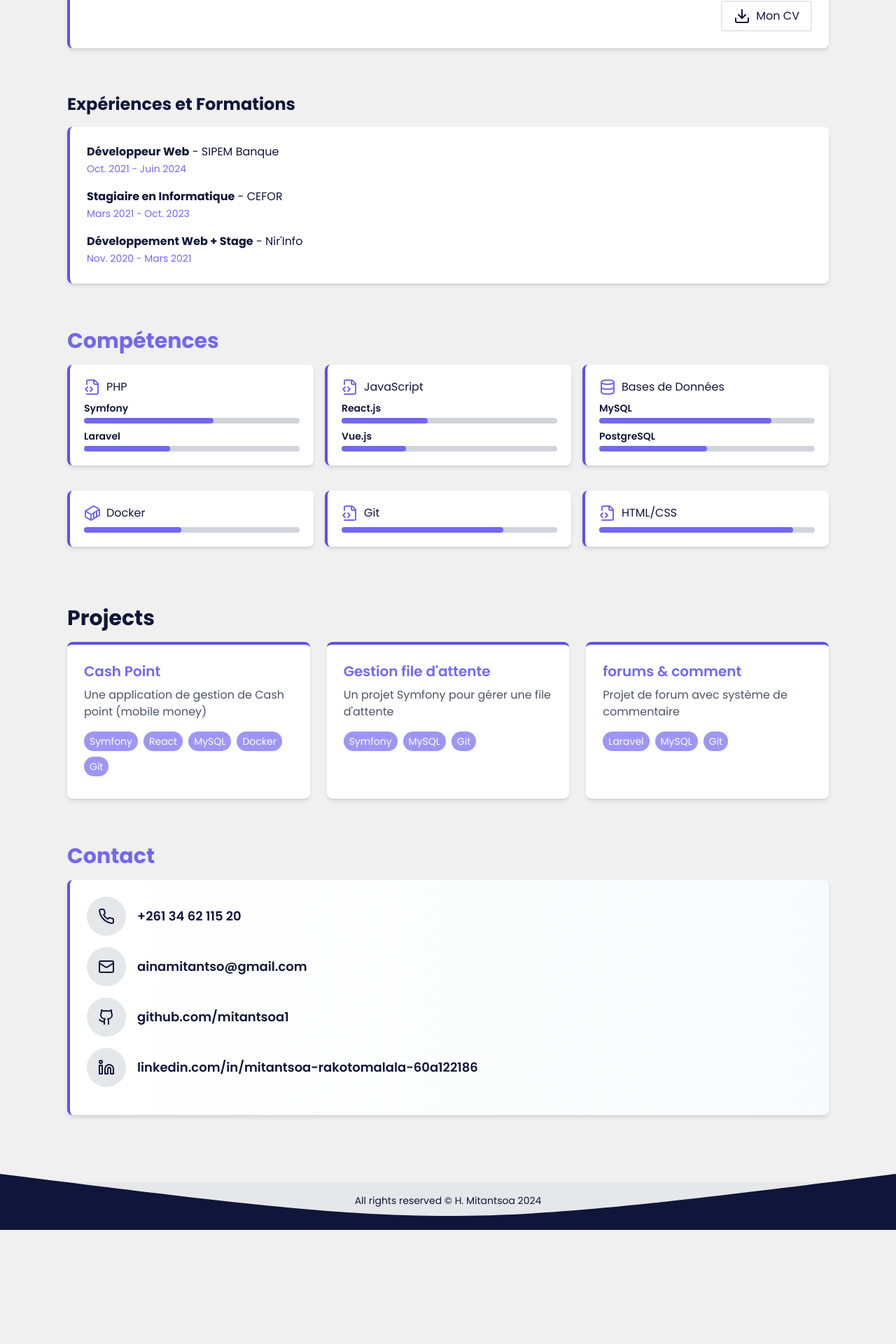
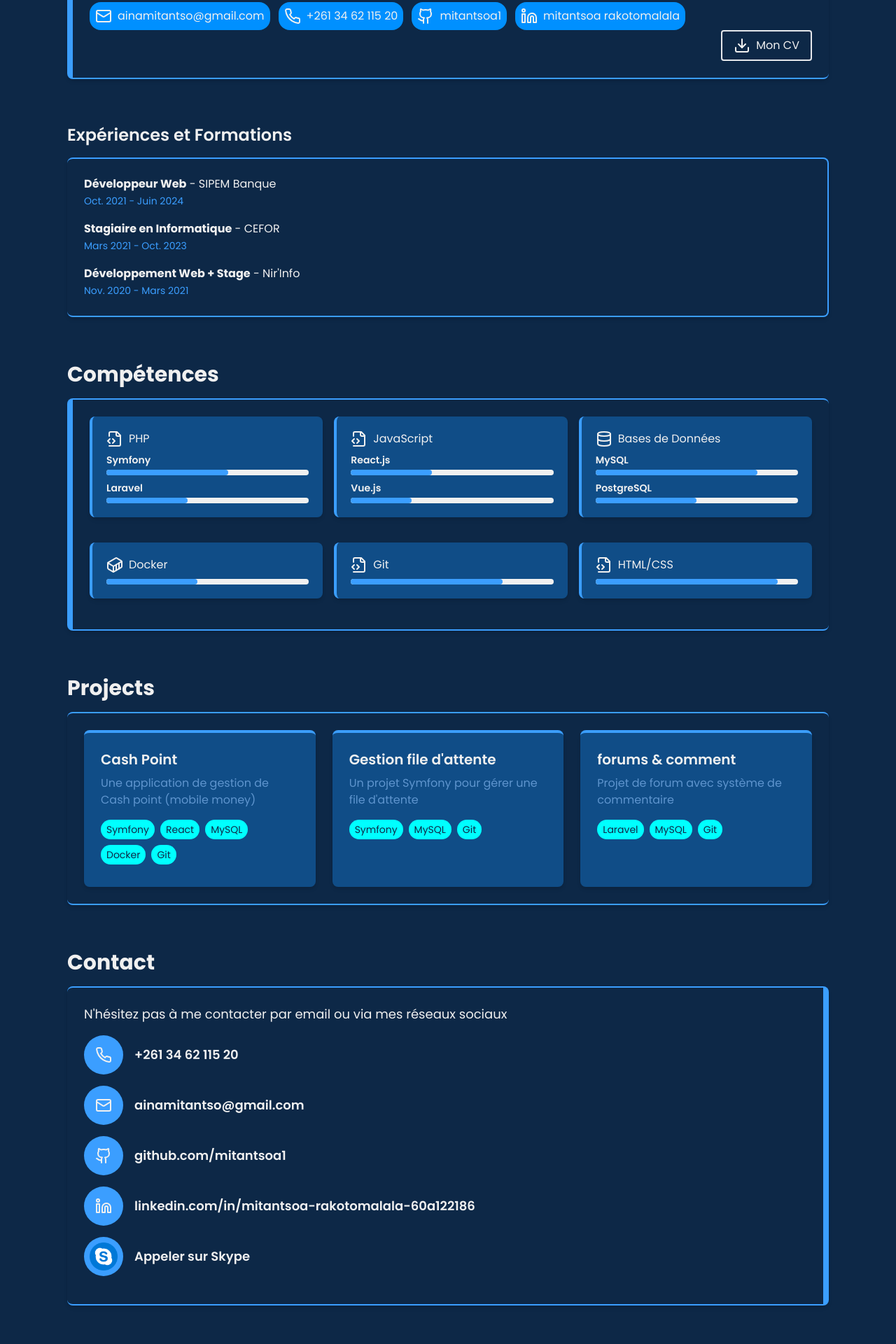
Before and after one commit to mitantsoa1/portfolio, a React (Vite) app: page / in a window 1280 px wide. Shown: the part 299-2219 px from the top of the page at 70% size. Before the commit the page ends 2056 px from the top, so only its background shows below. Built offline with nearby package versions, Linux system fonts and the light colour scheme.

Commit message:
refonte design

```diff
--- a/src/components/About.jsx
+++ b/src/components/About.jsx
@@ -1,11 +1,12 @@
 import React from "react";
 import DownloadCVButton from "./DownloadCVButton";
+import Socials from "./Socials";
 
 const About = () => {
   return (
     <section id="profil" className="my-16">
-      <h2 className="mb-4 text-3xl font-bold text-primary">Profil</h2>
-      <div className="p-6 bg-white border-l-4 rounded-lg shadow-md border-secondary">
+      <h2 className="mb-4 text-3xl font-bold text-light">Profil</h2>
+      <div className="p-6 border-l-8 card">
         <p className="mb-4 text-lg">
           Bonjour 👋, Je suis un développeur web junior passionné par la
           technologie et l'innovation. Je suis motivé par l'envie d'apprendre en
@@ -15,33 +16,26 @@ const About = () => {
           (Symfony/Laravel), JavaScript, et les bases de données MySQL et
           PostgreSQL.
         </p>
+        <Socials />
         <DownloadCVButton />
       </div>
 
       {/* Expériences */}
       <section id="experience" className="my-16">
-        <h2 className="mb-4 text-2xl font-bold text-dark">
-          Expériences et Formations
-        </h2>
-        <div className="p-6 bg-white border-l-4 rounded-lg shadow-md border-secondary">
+        <h2 className="mb-4 text-2xl">Expériences et Formations</h2>
+        <div className="p-6 border-r-2 card">
           <ul className="space-y-4">
             <li>
               <strong>Développeur Web</strong> - SIPEM Banque <br />
-              <span className="text-sm text-primary">
-                Oct. 2021 - Juin 2024
-              </span>
+              <span className="text-sm text-border">Oct. 2021 - Juin 2024</span>
             </li>
             <li>
               <strong>Stagiaire en Informatique</strong> - CEFOR <br />
-              <span className="text-sm text-primary">
-                Mars 2021 - Oct. 2023
-              </span>
+              <span className="text-sm text-border">Mars 2021 - Oct. 2023</span>
             </li>
             <li>
               <strong>Développement Web + Stage</strong> - Nir'Info <br />
-              <span className="text-sm text-primary">
-                Nov. 2020 - Mars 2021
-              </span>
+              <span className="text-sm text-border">Nov. 2020 - Mars 2021</span>
             </li>
           </ul>
         </div>
--- a/src/components/Contact.jsx
+++ b/src/components/Contact.jsx
@@ -1,11 +1,15 @@
 import React from "react";
 import { Mail, Phone, Github, Linkedin } from "lucide-react";
+import Skype from "/images/skype.png";
 
 const Contact = () => {
   return (
     <section id="contact" className="my-16">
-      <h3 className="mb-4 text-3xl font-bold text-primary">Contact</h3>
-      <div className="p-6 border-l-4 rounded-lg shadow-md bg-gradient-to-r from-white to-gray-50 border-secondary">
+      <h3 className="mb-4 text-3xl font-bold text-light">Contact</h3>
+      <div className="p-6 border-r-8 card">
+        <p className="mb-4 text-lg">
+          N'hésitez pas à me contacter par email ou via mes réseaux sociaux
+        </p>
         {/* Appeler Hanja */}
         <p className="flex items-center mb-4">
           <a
@@ -13,7 +17,7 @@ const Contact = () => {
             href="tel:+261346211520"
             data-position="top"
             data-tooltip="Appeler Hanja"
-            className="inline-block p-4 mr-4 bg-gray-200 rounded-full hover:bg-light btn-floating btn-large waves-effect waves-light "
+            className="inline-block p-4 mr-4 rounded-full bg-border hover:bg-social btn-floating btn-large waves-effect waves-social "
           >
             <Phone className="w-6 h-6" />
           </a>
@@ -33,7 +37,7 @@ const Contact = () => {
             href="mailto:ainamitantso@gmail.com"
             data-position="top"
             data-tooltip="Email Aina"
-            className="inline-block p-4 mr-4 bg-gray-200 rounded-full btn-floating btn-large waves-effect waves-light hover:bg-light"
+            className="inline-block p-4 mr-4 rounded-full bg-border btn-floating btn-large waves-effect waves-social hover:bg-social"
           >
             <Mail className="w-6 h-6" />
           </a>
@@ -55,7 +59,7 @@ const Contact = () => {
             rel="noopener noreferrer"
             data-position="top"
             data-tooltip="Regarder Hanja sur GitHub"
-            className="inline-block p-4 mr-4 bg-gray-200 rounded-full btn-floating btn-large waves-effect waves-light hover:bg-light"
+            className="inline-block p-4 mr-4 rounded-full bg-border btn-floating btn-large waves-effect waves-social hover:bg-social"
           >
             <Github className="w-6 h-6" />
           </a>
@@ -79,7 +83,7 @@ const Contact = () => {
             rel="noopener noreferrer"
             data-position="top"
             data-tooltip="Regarder Hanja sur LinkedIn"
-            className="inline-block p-4 mr-4 bg-gray-200 rounded-full btn-floating btn-large waves-effect waves-light hover:bg-light"
+            className="inline-block p-4 mr-4 rounded-full bg-border btn-floating btn-large waves-effect waves-social hover:bg-social"
           >
             <Linkedin className="w-6 h-6" />
           </a>
@@ -93,6 +97,33 @@ const Contact = () => {
             linkedin.com/in/mitantsoa-rakotomalala-60a122186
           </a>
         </p>
+        {/* skype Hanja */}
+        <p className="flex items-center mb-4">
+          <a
+            aria-label="Appeler Hanja sur Skype"
+            href="skype:live:.cid.a4ba60b3dd512ff6?call"
+            target="_blank"
+            rel="noopener noreferrer"
+            data-position="top"
+            data-tooltip="Appeler Hanja sur Skype"
+            className="inline-block p-2 mr-4 rounded-full bg-border btn-floating btn-large waves-effect waves-social hover:bg-social"
+          >
+            <img
+              src="/portfolio/images/skype.png"
+              className="w-10 h-10"
+              alt="skype"
+            />
+          </a>
+          <a
+            aria-label="Appeler Hanja sur Skype"
+            href="skype:live:.cid.a4ba60b3dd512ff6?call"
+            className="text-lg font-semibold hover:underline"
+            target="_blank"
+            rel="noopener noreferrer"
+          >
+            Appeler sur Skype
+          </a>
+        </p>
       </div>
     </section>
   );
--- a/src/components/Footer.jsx
+++ b/src/components/Footer.jsx
@@ -4,7 +4,10 @@ const Footer = () => {
   return (
     <footer className="relative py-0 text-center bg-gray-200">
       <div className="footer-content">
-        <p className="pt-4 text-sm"> All rights reserved © H. Mitantsoa 2024</p>
+        <p className="pt-4 text-sm text-dark">
+          {" "}
+          All rights reserved © H. Mitantsoa 2024
+        </p>
         <p className="mt-2 text-gray-700">&nbsp;</p>
       </div>
       <div className="absolute bottom-0 left-0 w-full overflow-hidden leading-none footer-wave">
--- a/src/components/Headers.jsx
+++ b/src/components/Headers.jsx
@@ -59,7 +59,7 @@ const Headers = () => {
       className={`fixed top-0 left-0 right-0 z-50 py-4 transition-all duration-300 bg-dark text-light p-4 ${
         isScrolled
           ? " bg-opacity-90 shadow-lg"
-          : " bg-opacity-80 shadow-[0px_2px_10px_1px_#00000024]"
+          : " bg-opacity-80 shadow-[-1px_3px_13px_10px_#1a202c]"
       }`}
     >
       <div className="container flex items-center justify-between px-4 mx-auto">
@@ -74,7 +74,7 @@ const Headers = () => {
                   href={`#${section}`}
                   onClick={() => handleLinkClick(section)}
                   className={`relative hover:text-hover transition-colors ${
-                    activeSection === section ? "text-secondary" : ""
+                    activeSection === section ? "text-light/60 font-bold" : ""
                   } underline-animation`}
                 >
                   {section.charAt(0).toUpperCase() + section.slice(1)}
--- a/src/components/Projects.jsx
+++ b/src/components/Projects.jsx
@@ -24,25 +24,23 @@ const Projects = () => {
 
   return (
     <section id="projets" className="my-16">
-      <h2 className="mb-4 text-3xl font-bold text-dark">Projects</h2>
-      <div className="grid grid-cols-1 gap-6 md:grid-cols-2 lg:grid-cols-3">
+      <h2 className="mb-4 text-3xl font-bold text-light">Projects</h2>
+      <div className="grid grid-cols-1 gap-6 md:grid-cols-2 lg:grid-cols-3 card">
         {projects.map((project, index) => (
           <a
             title="Repo dans github"
             href={project.link}
             target="_blank"
             key={index}
-            className="p-6 bg-white border-t-4 rounded-lg shadow-md border-secondary"
+            className="p-6 border-t-4 rounded-lg shadow-md bg-secondary border-border"
           >
-            <h3 className="mb-2 text-xl font-semibold text-primary">
-              {project.title}
-            </h3>
-            <p className="mb-4 text-gray-600">{project.description}</p>
+            <h3 className="mb-2 text-xl font-semibold ">{project.title}</h3>
+            <p className="mb-4 text-blue-300/60">{project.description}</p>
             <div className="flex flex-wrap">
               {project.technologies.map((tech, techIndex) => (
                 <span
                   key={techIndex}
-                  className="px-2 py-1 mb-2 mr-2 text-sm text-white rounded-full bg-secondary/60"
+                  className="px-2 py-1 mb-2 mr-2 text-sm rounded-full bg-tech text-dark"
                 >
                   {tech}
                 </span>
--- a/src/components/Skills.jsx
+++ b/src/components/Skills.jsx
@@ -34,33 +34,33 @@ const Skills = () => {
 
   return (
     <section id="compétences" className="my-16">
-      <h2 className="mb-4 text-3xl font-bold text-primary">Compétences</h2>
-      <div className="grid grid-cols-2 gap-4 md:grid-cols-3">
+      <h2 className="mb-4 text-3xl font-bold text-light">Compétences</h2>
+      <div className="grid grid-cols-2 gap-4 border-l-8 md:grid-cols-3 card">
         {skills.map((skill, index) => (
           <div
             key={index}
-            className="flex flex-col p-5 mb-5 bg-white border-l-4 rounded-lg shadow-md border-secondary"
+            className="flex flex-col p-5 mb-5 border-l-4 rounded-lg shadow-md bg-secondary border-border"
           >
             <div className="flex items-center">
-              <span className="text-primary">{skill.icon}</span>
+              <span className="text-light">{skill.icon}</span>
               <span className="ml-2">{skill.name}</span>
             </div>
             {skill.subskills ? (
               skill.subskills.map((subskill, subIndex) => (
                 <div key={subIndex} className="mt-2">
                   <span className="text-sm font-semibold">{subskill.name}</span>
-                  <div className="w-full h-2 mt-1 bg-gray-300 rounded">
+                  <div className="w-full h-2 mt-1 rounded bg-light">
                     <div
-                      className="h-full transition-all duration-300 rounded bg-primary"
+                      className="h-full transition-all duration-300 rounded bg-border"
                       style={{ width: `${subskill.level}%` }}
                     ></div>
                   </div>
                 </div>
               ))
             ) : (
-              <div className="w-full h-2 mt-2 bg-gray-300 rounded">
+              <div className="w-full h-2 mt-2 rounded bg-light">
                 <div
-                  className="h-full transition-all duration-300 rounded bg-primary"
+                  className="h-full transition-all duration-300 rounded bg-border"
                   style={{ width: `${skill.level}%` }}
                 ></div>
               </div>
--- /dev/null
+++ b/src/components/Socials.jsx
@@ -0,0 +1,27 @@
+import React from "react";
+import { Mail, Phone, Github, Linkedin } from "lucide-react";
+
+function Socials() {
+  return (
+    <div className="flex items-center space-x-3">
+      <span className="inline-flex items-center p-2 rounded-2xl bg-social">
+        <Mail className="inline-block w-6 h-6 mr-2" />
+        <span className="inline-block">ainamitantso@gmail.com</span>
+      </span>
+      <span className="inline-flex items-center p-2 rounded-2xl bg-social">
+        <Phone className="inline-block w-6 h-6 mr-2" />
+        <span className="inline-block">+261 34 62 115 20</span>
+      </span>
+      <span className="inline-flex items-center p-2 rounded-2xl bg-social">
+        <Github className="inline-block w-6 h-6 mr-2" />
+        <span className="inline-block">mitantsoa1</span>
+      </span>
+      <span className="inline-flex items-center p-2 rounded-2xl bg-social">
+        <Linkedin className="inline-block w-6 h-6 mr-2" />
+        <span className="inline-block">mitantsoa rakotomalala</span>
+      </span>
+    </div>
+  );
+}
+
+export default Socials;
--- a/src/index.css
+++ b/src/index.css
@@ -6,10 +6,10 @@
 
 @layer base {
   :root {
-    --color-dark: 16 22 58; /* #10163A */
-    --color-primary: 115 103 240; /* #7367f0 */
+    --color-dark: 13 40 71;
+    --color-primary: 13 40 71;
     --color-light: 240 240 240; /* #F0F0F0 */
-    --color-secondary: 94 80 238; /* #5e50ee */
+    --color-secondary: 16 77 135;
   }
 }
 
@@ -19,7 +19,7 @@
   }
 
   .underline-animation::after {
-    @apply absolute content-[''] w-full h-1 left-0 bottom-0 bg-secondary scale-x-0 transition-transform duration-300 origin-left;
+    @apply absolute content-[''] w-full h-1 left-0 bottom-0 bg-light scale-x-0 transition-transform duration-300 origin-left;
   }
 
   .underline-animation:hover::after {
@@ -39,8 +39,9 @@
   }
 
   .card {
-    @apply p-6 transition-all duration-300 bg-white rounded-lg shadow-md hover:shadow-lg;
+    @apply p-6 transition-all duration-300 rounded-lg shadow-md bg-dark border-y-2 border-border hover:shadow-lg;
   }
+
 }
 
 @layer utilities {
@@ -49,11 +50,11 @@
   }
 
   body {
-    @apply bg-light text-dark font-poppins;
+    @apply bg-dark text-light font-poppins;
   }
 
   h1, h2, h3, h4, h5, h6 {
-    @apply font-semibold text-dark;
+    @apply font-semibold text-light;
   }
 
   section {
--- a/tailwind.config.js
+++ b/tailwind.config.js
@@ -8,6 +8,9 @@ export default {
         primary: "rgb(var(--color-primary) / <alpha-value>)",
         light: "rgb(var(--color-light) / <alpha-value>)",
         secondary: "rgb(var(--color-secondary) / <alpha-value>)",
+        social: "#0090FF",
+        border: "#3B9EFF",
+        tech: "#00FFFF",
       },
       fontFamily: {
         poppins: ["Poppins", "sans-serif"],
```
Also changed, not shown: public/images/skype.png (added).
